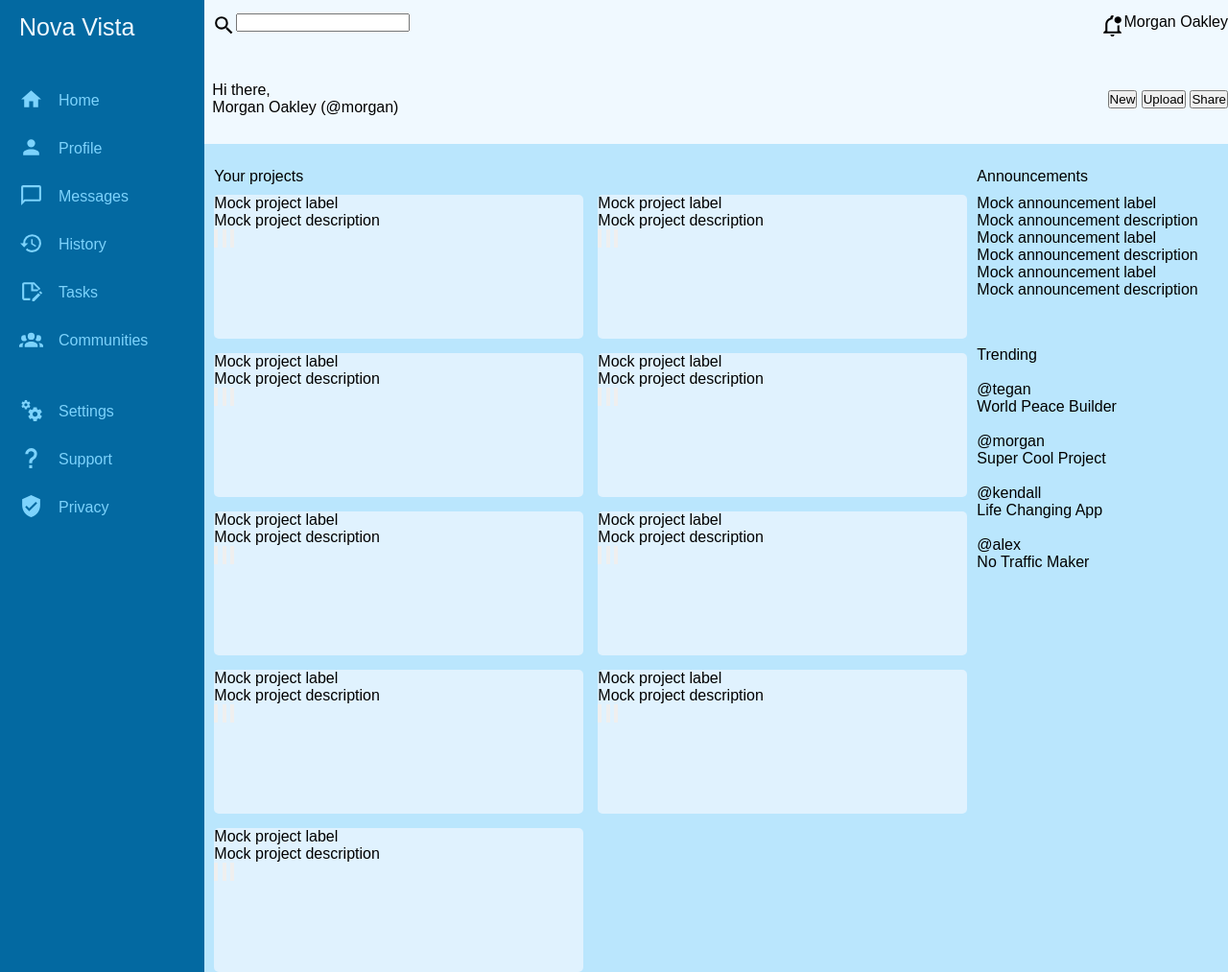
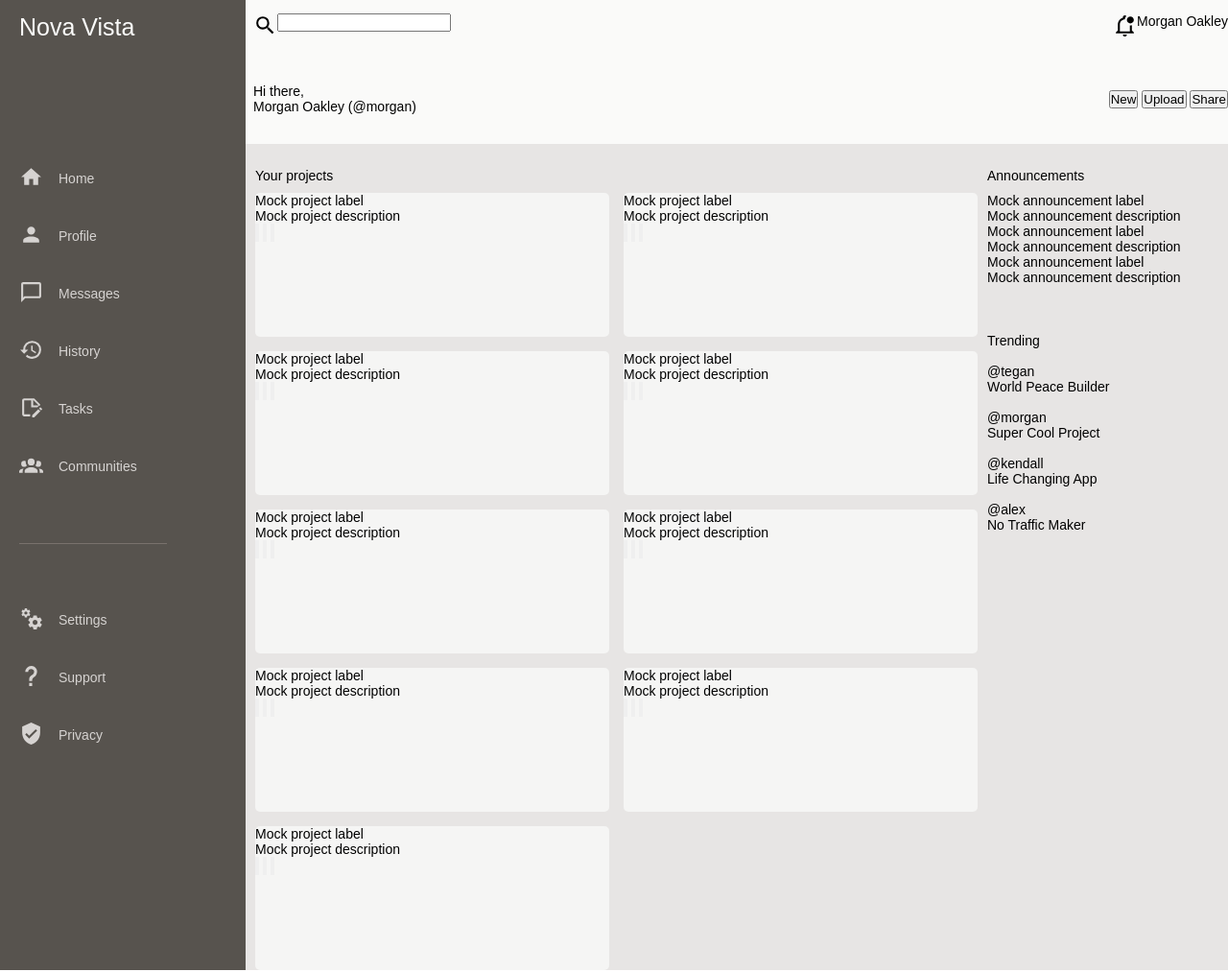
Before and after one commit to sevleo/TOP-Dashboard, a plain HTML site: page index.html in a window 1280 px wide. Shown: the whole page at 96% size. Drawn offline with Linux system fonts and the light colour scheme.

Commit message:
Finish sidebar

```diff
--- a/styles.css
+++ b/styles.css
@@ -15,8 +15,8 @@
     --font-size: calc(13px + 0.5vw);
     --line-height: calc(1.1rem + 0.5vw);
 
-    /* Color palette */
-    --sky-50: #f0f9ff;
+    /* Color palette (Sky) */
+    /* --sky-50: #f0f9ff;
     --sky-100: #e0f2fe;
     --sky-200: #bae6fd;
     --sky-300: #7dd3fc;
@@ -26,7 +26,34 @@
     --sky-700: #0369a1;
     --sky-800: #075985;
     --sky-900: #0c4a6e;
-    --sky-950: #082f49;
+    --sky-950: #082f49; */
+
+    /* Color palette (Zinc) */
+    /* --sky-50: #fafafa;
+    --sky-100: #f4f4f5;
+    --sky-200: #e4e4e7;
+    --sky-300: #d4d4d8;
+    --sky-400: #a1a1aa;
+    --sky-500: #71717a;
+    --sky-600: #52525b;
+    --sky-700: #3f3f46;
+    --sky-800: #27272a;
+    --sky-900: #18181b;
+    --sky-950: #09090b; */
+
+     /* Color palette (Stone) */
+     --sky-50: #fafaf9;
+     --sky-100: #f5f5f4;
+     --sky-200: #e7e5e4;
+     --sky-300: #d6d3d1;
+     --sky-400: #a8a29e;
+     --sky-500: #78716c;
+     --sky-600: #57534e;
+     --sky-700: #44403c;
+     --sky-800: #292524;
+     --sky-900: #1c1917;
+     --sky-950: #0c0a09;
+
 
     --menu-icon-color: var(--sky-300);
     --menu-icon-color-hover: var(--sky-50);
@@ -34,7 +61,7 @@
 
 html {
     font-family: sans-serif;
-    font-size: 16px;
+    font-size: 14px;
     height: 100vh;
 }
 
@@ -47,7 +74,7 @@ body {
 
 .container {
     display: grid;
-    grid-template-columns: 1fr 5fr;
+    grid-template-columns: 1fr 4fr;
     grid-template-rows: 150px 1fr;
 }
 
@@ -56,29 +83,58 @@ body {
 
 .navigation {
     grid-row: 1 / 3;
+    grid-column: 1 / 2;
+
     height: 100%;
     display: grid;
     align-content: start;
-    min-width: 150px;
-    grid-template-rows: minmax(50px, 7vh) auto auto 1fr;
-    gap: 3vh;
+    min-width: 170px;
+    grid-template-rows: minmax(50px, 7vh) auto 1fr;
+    /* gap: 3vh; */
+    position: relative;
+
+    /* width: 20%; */
+    /* position: fixed; */
+
 }
 
 .navigation-header {
     padding-left: 20px;
     font-size: 25px;
     color: var(--sky-50);
+    position: absolute;
+    top: 0px;
+    left: 0px;
+}
+
+.navigation-menu {
+    margin-top: 100px;
+    margin-bottom: 50px;
+}
+
+.navigation-additional-menu {
+    margin-top: 50px;
 }
 
 .navigation > div:nth-child(1),
 .navigation > div:nth-child(2),
 .navigation > div:nth-child(3) {
-    /* margin-left: 3vh; */
+    position: relative;
     .image > svg {
         height: 25px;
         width: auto;
         margin-right: 2vh;
     }
+}
+
+.navigation > div:nth-child(3)::before {
+    content: "";
+    position: absolute;
+    height: 1px;
+    width: 60%;
+    background-color: var(--sky-500);
+    top: -50px;
+    left: 20px;
 }
 
 .navigation > div:nth-child(1),
@@ -90,7 +146,7 @@ body {
 
 ul > li {
     /* margin-top: 20px; */
-    height: 50px;
+    height: 60px;
     padding-left: 20px;
 }
 
@@ -185,7 +241,7 @@ ul > li {
 }
 
 .navigation {
-    background-color: var(--sky-700);
+    background-color: var(--sky-600);
     color: var(--sky-300);
 }
 
@@ -193,13 +249,23 @@ ul > li {
     background-color: var(--sky-50);
 }
 
+/* li {
+    transition: all 0.1s ease-in-out;
+} */
+
 li:hover {
-    background-color: var(--sky-600);
+    background-color: #6564616d;
     color: var(--sky-50);
-    border-left: 3px var(--sky-50) solid;
+    border-left: 3px var(--sky-400) solid;
     padding-left: 17px;
 }
 
 li:hover > .image > svg {
     fill: var(--menu-icon-color-hover);
 }
+
+
+
+.navigation {
+    /* align-content: center; */
+}
```
